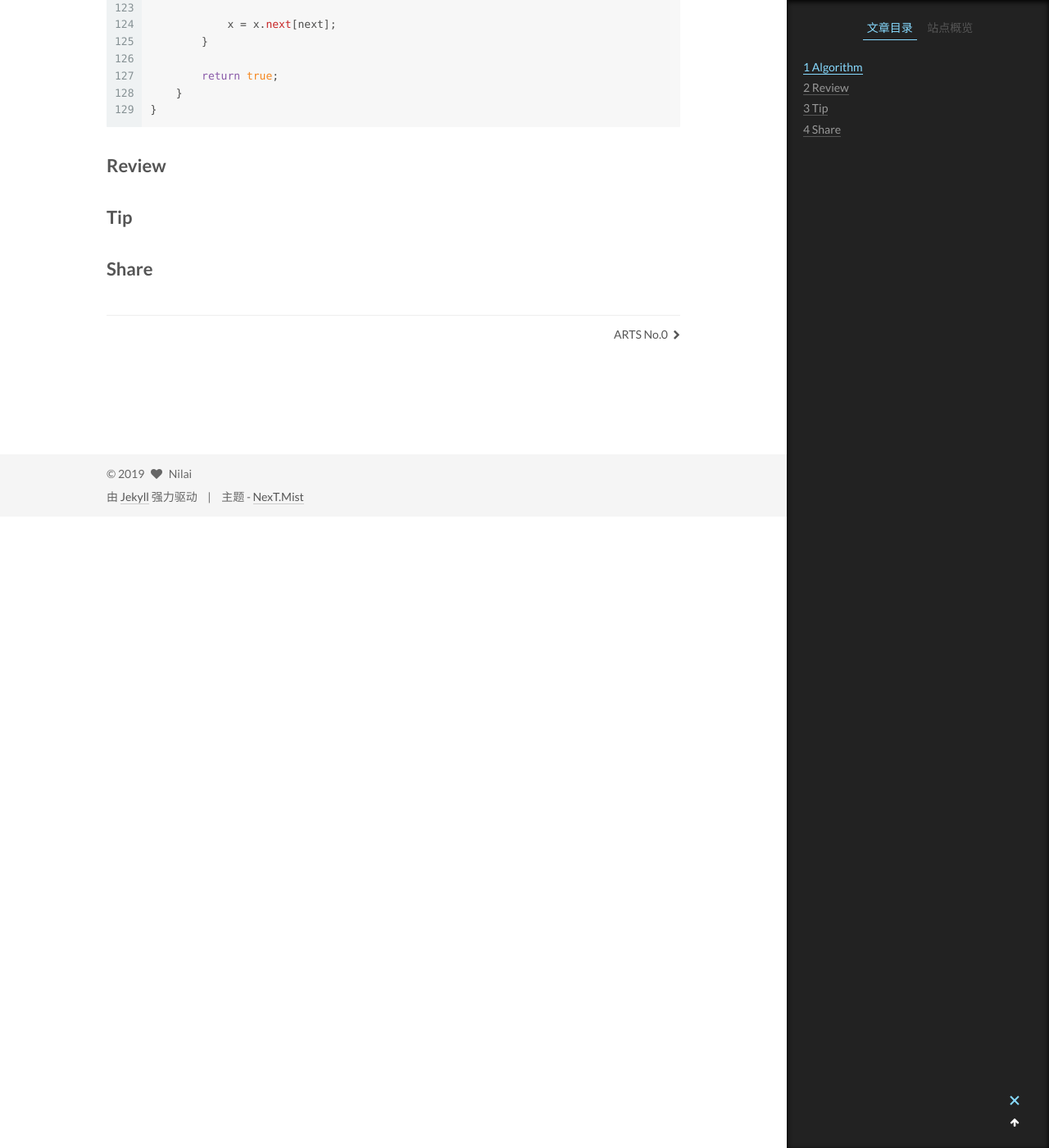
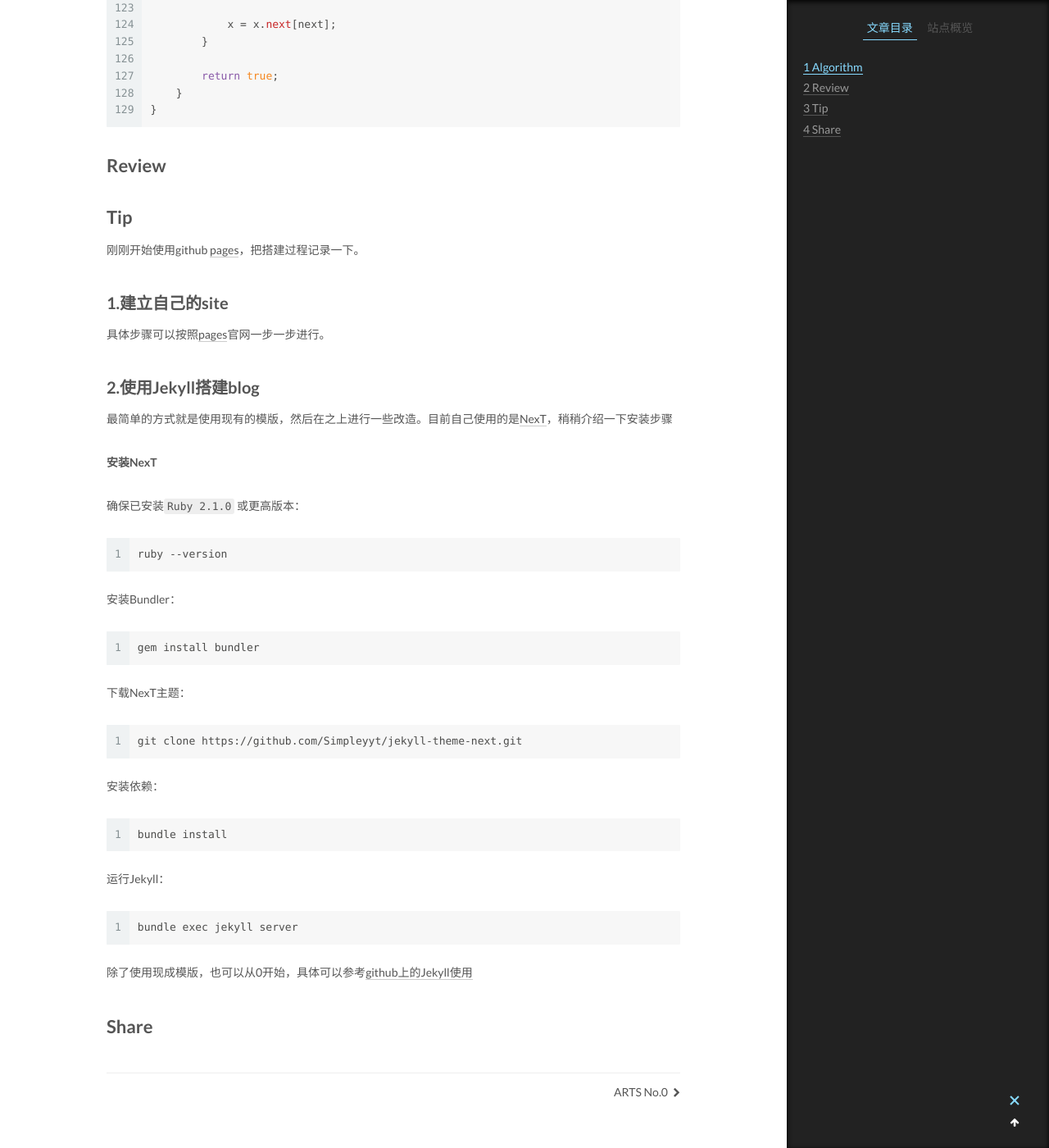
Before and after one commit to nilai/nilai.github.io, a Jekyll site: the page built from _posts/2019-03-24-ARST-No.1.md, in a window 1280 px wide and 1400 px high, scrolled down 3350 px. Shown: the whole window at 82% size. Built offline with Jekyll 4.4.1, drawn with Linux system fonts in a browser that asks for light colours.

Commit message:
update post

````diff
--- a/_posts/2019-03-24-ARST-No.1.md
+++ b/_posts/2019-03-24-ARST-No.1.md
@@ -163,6 +163,48 @@ public class Trie {
 
 ## Tip
 
+刚刚开始使用github [pages](https://pages.github.com/)，把搭建过程记录一下。
 
+### 1.建立自己的site
+
+具体步骤可以按照[pages](https://pages.github.com/)官网一步一步进行。
+
+### 2.使用Jekyll搭建blog
+
+最简单的方式就是使用现有的模版，然后在之上进行一些改造。目前自己使用的是[NexT](http://theme-next.simpleyyt.com/)，稍稍介绍一下安装步骤
+
+**安装NexT**
+
+确保已安装`Ruby 2.1.0` 或更高版本：
+
+```
+ruby --version
+```
+
+安装Bundler：
+
+```
+gem install bundler
+```
+
+下载NexT主题：
+
+```
+git clone https://github.com/Simpleyyt/jekyll-theme-next.git
+```
+
+安装依赖：
+
+```
+bundle install
+```
+
+运行Jekyll：
+
+```
+bundle exec jekyll server
+```
+
+除了使用现成模版，也可以从0开始，具体可以参考[github上的Jekyll使用](https://help.github.com/en/articles/using-jekyll-as-a-static-site-generator-with-github-pages)
 
 ## Share
````
